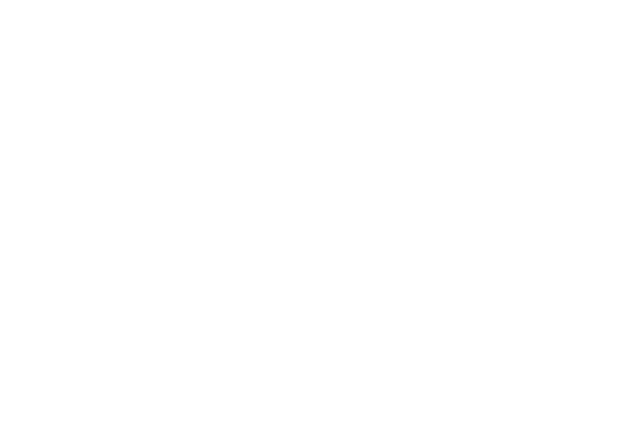
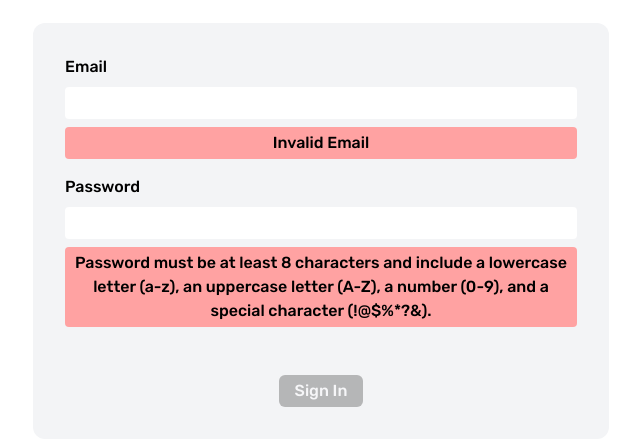
Before and after one commit to rjeby/i2note, a React (Vite) app in the folder frontend/: page /sign-in in a window 1280 px wide. Shown: the part 169-614 px from the top of the page, without its empty margins (319-959 px from the left). Built offline with nearby package versions, Linux system fonts and the light colour scheme; a web font is replaced by a local one.

Commit message:
moving toast state management to redux to store

```diff
--- a/frontend/src/App.tsx
+++ b/frontend/src/App.tsx
@@ -1,10 +1,12 @@
 import { Outlet } from "react-router";
+import Toast from "./components/Toast";
 import "@/App.css";
 
 function App() {
   return (
     <>
       <Outlet />
+      <Toast />
     </>
   );
 }
--- a/frontend/src/components/SignIn.tsx
+++ b/frontend/src/components/SignIn.tsx
@@ -1,9 +1,72 @@
+import { useState } from "react";
+
 const SignIn = () => {
+  const [email, setEmail] = useState<string>("");
+  const [password, setPassword] = useState<string>("");
+  const _isEmailValid = isEmailValid(email);
+  const _isPasswordValid = isPasswordValid(password);
+  const handleSubmit = (event: React.MouseEvent<HTMLButtonElement>) => {
+    event.preventDefault();
+  };
+
   return (
     <div className="flex flex-1 items-center justify-center">
-      <form></form>
+      <form className="flex w-xl flex-col gap-4 rounded-xl bg-gray-100 px-8 py-8">
+        <div className="flex flex-col gap-2">
+          <label htmlFor="email" className="text-md font-medium">
+            Email
+          </label>
+          <input
+            type="email"
+            name="email"
+            id="email"
+            value={email}
+            onChange={(event) => setEmail(event.target.value)}
+            className="rounded-sm bg-white py-1 pl-2"
+          />
+          {!_isEmailValid && <p className="rounded-sm bg-red-300 py-1 text-center font-medium">Invalid Email</p>}
+        </div>
+        <div className="flex flex-col gap-2">
+          <label htmlFor="password" className="text-md font-medium">
+            Password
+          </label>
+          <input
+            type="password"
+            name="password"
+            id="password"
+            value={password}
+            onChange={(event) => setPassword(event.target.value)}
+            className="rounded-sm bg-white py-1 pl-2"
+          />
+          {!_isPasswordValid && (
+            <p className="rounded-sm bg-red-300 py-1 text-center font-medium">
+              Password must be at least 8 characters and include a lowercase letter (a-z), an uppercase letter (A-Z), a
+              number (0-9), and a special character (!@$%*?&).
+            </p>
+          )}
+        </div>
+
+        <button
+          type="submit"
+          disabled={!_isEmailValid || !_isPasswordValid}
+          onClick={(event) => handleSubmit(event)}
+          className="mt-8 self-center rounded-md bg-black px-4 py-1 font-medium text-white disabled:opacity-25"
+        >
+          Sign In
+        </button>
+      </form>
     </div>
   );
 };
 
+const isEmailValid = (email: string) => {
+  const regex = /^[a-zA-Z0-9._%+-]+@[a-zA-Z0-9.-]+\.[a-zA-Z]{2,}$/;
+  return regex.test(email);
+};
+
+const isPasswordValid = (password: string) => {
+  const regex = /^(?=.*[a-z])(?=.*[A-Z])(?=.*\d)(?=.*[@$!%*?&])[A-Za-z\d@$!%*?&]{8,}$/;
+  return regex.test(password);
+};
+
 export default SignIn;
--- a/frontend/src/components/SignUp.tsx
+++ b/frontend/src/components/SignUp.tsx
@@ -1,6 +1,9 @@
+import { useAppDispatch } from "@/hooks";
+import { addMessage } from "@/slices/toastSlice";
 import { useState } from "react";
 
 const SignUp = () => {
+  const dispatch = useAppDispatch();
   const [email, setEmail] = useState<string>("");
   const [password, setPassword] = useState<string>("");
   const [confirmPassword, setConfirmPassword] = useState<string>("");
@@ -65,8 +68,8 @@
         </div>
         <button
           type="submit"
-          disabled={!_isEmailValid || !_isPasswordValid || !_doesPasswordsMatch}
           onClick={(event) => handleSubmit(event)}
+          disabled={!_isEmailValid || _isPasswordValid || _doesPasswordsMatch}
           className="mt-8 self-center rounded-md bg-black px-4 py-1 font-medium text-white disabled:opacity-25"
         >
           Sign Up
--- a/frontend/src/components/Toast.tsx
+++ b/frontend/src/components/Toast.tsx
@@ -1,33 +1,28 @@
 import type { Message, MessageProps } from "@/types";
+import { useAppDispatch, useAppSelector } from "@/hooks";
+import { deleteMessage, selectMessages } from "@/slices/toastSlice";
 import { useEffect, useState } from "react";
 
-const messagesMock: Message[] = new Array(10)
-  .fill({
-    uuid: "1",
-    content: new Array(1000).fill("X").join(""),
-    type: "success",
-  })
-  .map((value, index) => ({ ...value, uuid: index.toString() }));
-
-const Message = ({ message, onMessageDeletion }: MessageProps) => {
+const Message = ({ message }: MessageProps) => {
+  const dispatch = useAppDispatch();
   const [progession, setProgression] = useState<number>(100);
   const isError = message.type === "error";
 
   useEffect(() => {
     const pg = progession - 1;
     if (pg < 0) {
-      onMessageDeletion(message.uuid);
+      dispatch(deleteMessage(message.uuid));
       return;
     }
     const timeoutID = setTimeout(() => setProgression(() => pg), 50);
     return () => clearInterval(timeoutID);
-  }, [progession, onMessageDeletion, message.uuid]);
+  }, [progession, dispatch, message.uuid]);
 
   return (
     <div className={`w-md rounded-md font-medium wrap-break-word ${isError ? "bg-red-400" : "bg-green-400"}`}>
       <p className="h-25 overflow-scroll px-2 pt-2">{message.content}</p>
       <div
-        className={`mt-2 h-2 rounded-md ${isError ? "bg-red-500" : "bg-green-500"} w-[${progession}%] `}
+        className={`mt-2 h-1 ${isError ? "bg-red-500" : "bg-green-500"} w-[${progession}%] `}
         style={{ width: `${progession}%` }}
       ></div>
     </div>
@@ -35,20 +30,20 @@
 };
 
 const Toast = () => {
-  const [messages, setMessages] = useState<Message[]>(messagesMock);
-
-  const handleMessageDeletion = (uuid: string) => {
-    setMessages((ms) => ms.filter((value) => value.uuid !== uuid));
-  };
+  const messages = useAppSelector(selectMessages);
 
   return (
-    <ul className="absolute z-10 flex h-screen w-screen flex-col items-end gap-4 overflow-scroll bg-[rgba(0,0,0,0.5)] pt-8 pr-8">
-      {messages.map((value) => (
-        <li key={value.uuid}>
-          <Message message={value} onMessageDeletion={handleMessageDeletion} />
-        </li>
-      ))}
-    </ul>
+    <>
+      {messages.length !== 0 && (
+        <ul className="absolute z-10 flex h-screen w-screen flex-col items-center gap-4 overflow-scroll bg-[rgba(0,0,0,0.5)] pt-8 pr-8">
+          {messages.map((value) => (
+            <li key={value.uuid}>
+              <Message message={value} />
+            </li>
+          ))}
+        </ul>
+      )}
+    </>
   );
 };
 
--- /dev/null
+++ b/frontend/src/slices/toastSlice.ts
@@ -0,0 +1,38 @@
+import type { Message } from "@/types";
+import { createSlice, nanoid, type PayloadAction } from "@reduxjs/toolkit";
+import type { RootState } from "@/store";
+
+interface ToastState {
+  messages: Message[];
+}
+
+const initialState: ToastState = {
+  messages: [],
+};
+
+const toastSlice = createSlice({
+  name: "toast",
+  initialState,
+  reducers: {
+    addMessage: {
+      reducer: (state, action: PayloadAction<Message>) => {
+        const message = action.payload;
+        return { messages: [...state.messages, message] };
+      },
+      prepare: (message: Omit<Message, "uuid">) => {
+        const uuid = nanoid();
+        return { payload: { uuid, ...message } };
+      },
+    },
+    deleteMessage: (state, action: PayloadAction<string>) => {
+      const uuid = action.payload;
+      return { messages: state.messages.filter((value) => value.uuid !== uuid) };
+    },
+  },
+});
+
+export const { addMessage, deleteMessage } = toastSlice.actions;
+
+export const selectMessages = (state: RootState) => state.toast.messages;
+
+export default toastSlice.reducer;
--- a/frontend/src/store.ts
+++ b/frontend/src/store.ts
@@ -1,11 +1,13 @@
 import { configureStore } from "@reduxjs/toolkit";
 import dataReducer from "@/slices/dataSlice";
 import homeReducer from "@/slices/homeSlice";
+import toastReducer from "@/slices/toastSlice";
 
 export const store = configureStore({
   reducer: {
     data: dataReducer,
     home: homeReducer,
+    toast: toastReducer,
   },
 });
 
--- a/frontend/src/types.ts
+++ b/frontend/src/types.ts
@@ -36,7 +36,6 @@
 
 export interface MessageProps {
   message: Message;
-  onMessageDeletion: (uuid: string) => void;
 }
 
 export type NoteType = "all-notes" | "archived-notes";
```
